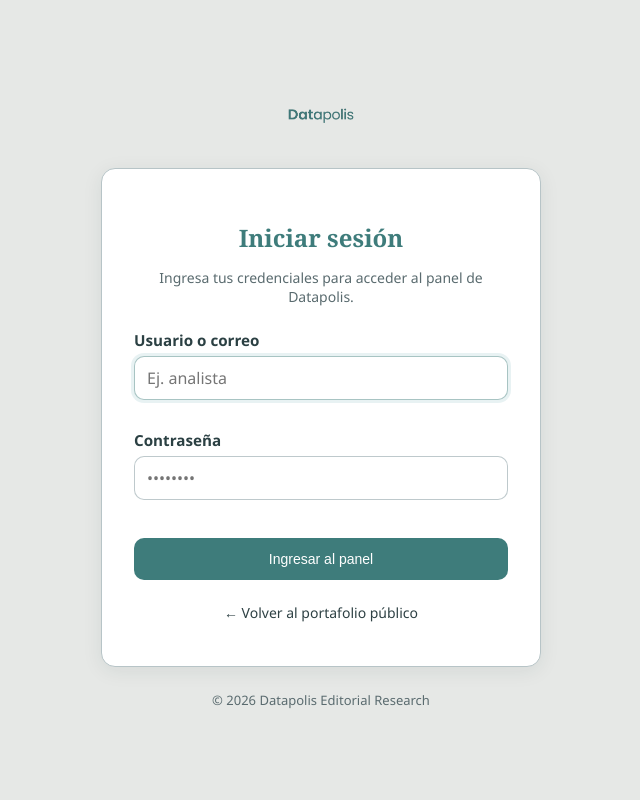
After one commit to jpierre09/datapolis, a Django app: page /login/ in a window 1280 px wide. The commit adds this page. Shown: the whole page, without its empty margins (319-959 px from the left). Run offline with Django 5.2, Linux system fonts and the light colour scheme.

Commit message:
feat(auth): agregar login básico y proteger dashboard con @login_required

```diff
--- a/datapolis_project/settings.py
+++ b/datapolis_project/settings.py
@@ -148,5 +148,10 @@ STATIC_URL = "static/"
 STATIC_ROOT = BASE_DIR / "staticfiles"
 STATICFILES_STORAGE = "whitenoise.storage.CompressedManifestStaticFilesStorage"
 STATICFILES_DIRS = [BASE_DIR / "static"]
+
+LOGIN_URL = "login"
+LOGIN_REDIRECT_URL = "dashboard:overview"
+LOGOUT_REDIRECT_URL = "login"
+
 MEDIA_URL = "media/"
 MEDIA_ROOT = BASE_DIR / "media"
--- a/datapolis_project/urls.py
+++ b/datapolis_project/urls.py
@@ -17,9 +17,12 @@ Including another URLconf
 
 from django.contrib import admin
 from django.urls import include, path
+from django.contrib.auth import views as auth_views
 
 urlpatterns = [
     path("admin/", admin.site.urls),
+    path("login/", auth_views.LoginView.as_view(template_name="registration/login.html"), name="login"),
+    path("logout/", auth_views.LogoutView.as_view(), name="logout"),
     path("", include("apps.platform.urls")),
     path("projects/", include("apps.portfolio_projects.urls")),
     path("dashboard/", include("apps.dashboard.urls")),
--- /dev/null
+++ b/templates/registration/login.html
@@ -0,0 +1,54 @@
+{% load static %}
+<!doctype html>
+<html lang="es">
+  <head>
+    <meta charset="utf-8">
+    <meta name="viewport" content="width=device-width, initial-scale=1">
+    <title>Datapolis | Iniciar sesión</title>
+    <link rel="icon" type="image/svg+xml" sizes="any" href="{% static 'images/brand/datapolis-icono.svg' %}">
+    <link rel="icon" type="image/png" href="{% static 'images/brand/datapolis-icono.png' %}">
+    <!-- Reutilizando dashboard.css para consistencia con el diseño del dashboard -->
+    <link rel="stylesheet" href="{% static 'dashboard/css/dashboard.css' %}">
+  </head>
+  <body style="background: var(--color-background); display: flex; align-items: center; justify-content: center; min-height: 100vh; padding: 20px;">
+    <div style="width: 100%; max-width: 440px;">
+      <div style="text-align: center; margin-bottom: 24px;">
+        <img src="{% static 'images/brand/datapolis-logo.png' %}" alt="Datapolis" style="height: 48px; max-width: 100%; object-fit: contain;">
+      </div>
+
+      <div class="dashboard-card" style="padding: 32px; box-shadow: 0 4px 20px rgba(31, 50, 53, 0.08); border: 1px solid var(--color-neutral);">
+        <h2 style="font-family: 'Libre Caslon Text', Georgia, serif; font-size: 24px; color: var(--color-primary-dark); margin-bottom: 8px; text-align: center;">Iniciar sesión</h2>
+        <p style="color: #5a6b6f; font-size: 14px; text-align: center; margin-bottom: 24px;">Ingresa tus credenciales para acceder al panel de Datapolis.</p>
+
+        <form method="post" class="dashboard-form">
+          {% csrf_token %}
+
+          {% if form.errors %}
+            <div class="dashboard-form-errors" style="margin-bottom: 20px; font-size: 14px; padding: 10px 12px; border-radius: 8px;">
+              Usuario o contraseña incorrectos. Por favor, verifica tus datos de acceso.
+            </div>
+          {% endif %}
+
+          <div class="dashboard-field" style="margin-bottom: 16px;">
+            <label class="dashboard-label" for="id_username">Usuario o correo</label>
+            <input type="text" name="username" autofocus maxlength="254" required id="id_username" class="dashboard-input" placeholder="Ej. analista" style="width: 100%;">
+          </div>
+
+          <div class="dashboard-field" style="margin-bottom: 24px;">
+            <label class="dashboard-label" for="id_password">Contraseña</label>
+            <input type="password" name="password" required id="id_password" class="dashboard-input" placeholder="••••••••" style="width: 100%;">
+          </div>
+
+          <div style="display: flex; flex-direction: column; gap: 12px;">
+            <button type="submit" class="dashboard-button-primary" style="width: 100%; justify-content: center; height: 42px; font-size: 14px;">Ingresar al panel</button>
+            <a href="{% url 'portfolio_projects:project_list' %}" class="dashboard-button-secondary" style="width: 100%; justify-content: center; height: 42px; font-size: 14px; text-decoration: none; display: flex; align-items: center; border-radius: 8px;">← Volver al portafolio público</a>
+          </div>
+        </form>
+      </div>
+
+      <div style="text-align: center; margin-top: 24px; color: #5a6b6f; font-size: 13px;">
+        © 2026 Datapolis Editorial Research
+      </div>
+    </div>
+  </body>
+</html>
```
Also changed, not shown: apps/dashboard/templates/dashboard/base_dashboard.html (+21 -6 lines), apps/dashboard/views.py (+12 -0 lines).
